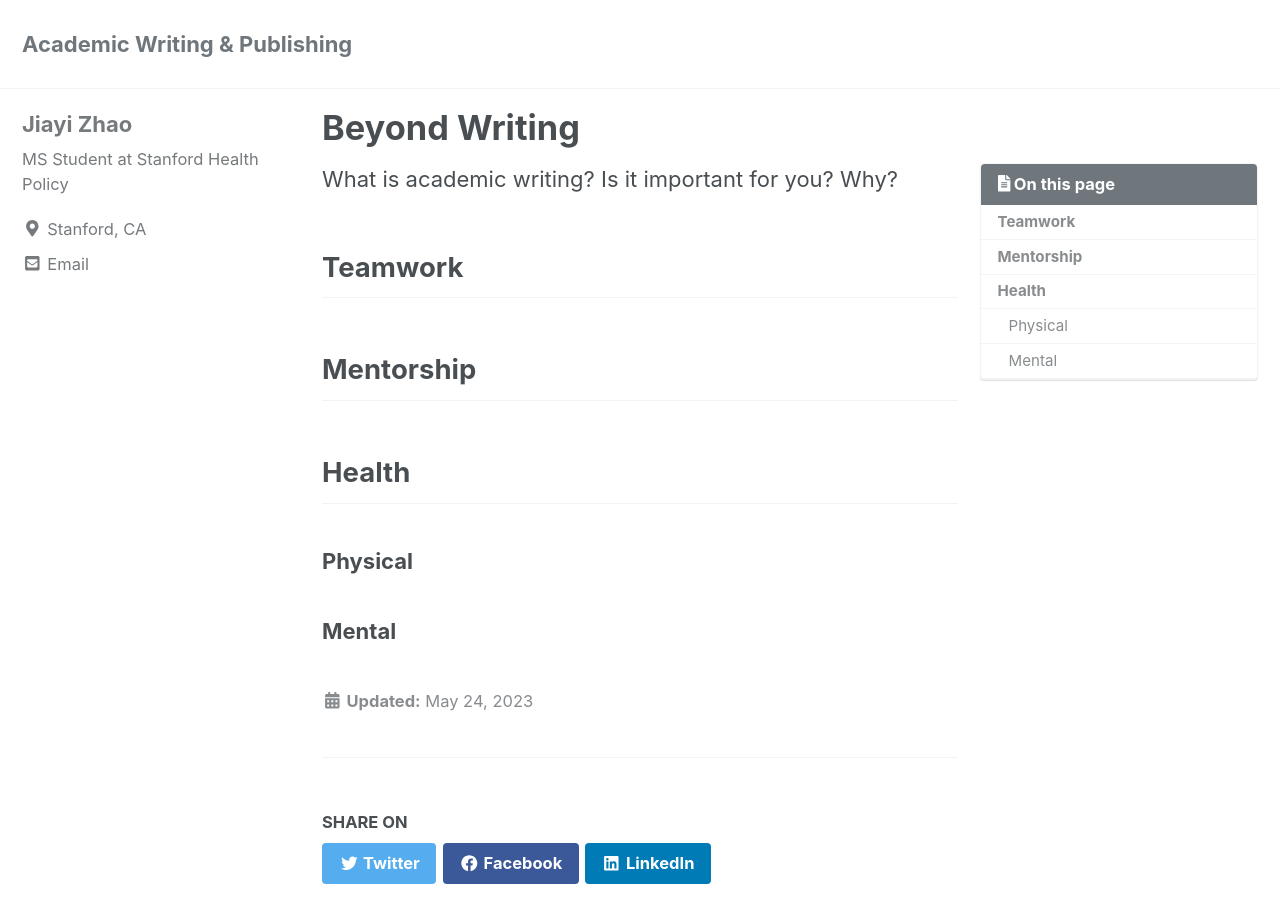
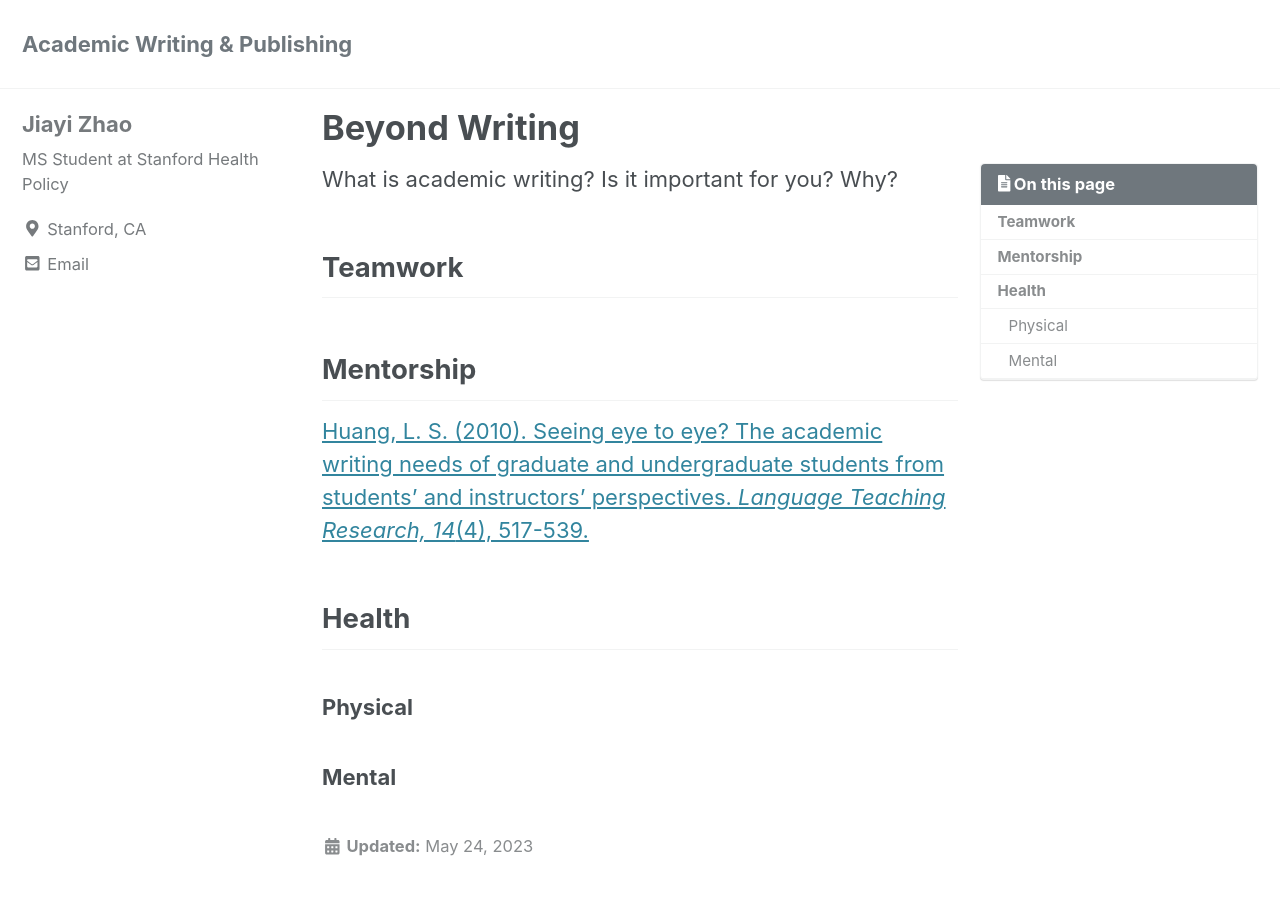
Before and after one commit to maryzhao0111/255_project, a Jekyll site: the page built from _posts/2023-05-24-a-beyond.md, in a window 1280 px wide and 900 px high. Built offline with Jekyll 4.4.1, drawn with Linux system fonts in a browser that asks for light colours; cached includes are drawn as plain includes; nearby versions of some CDN libraries; a script that is not in the unit is left out.

Commit message:
Update 2023-05-24-a-beyond.md

```diff
--- a/_posts/2023-05-24-a-beyond.md
+++ b/_posts/2023-05-24-a-beyond.md
@@ -14,6 +14,8 @@ What is academic writing? Is it important for you? Why?
 
 ## Mentorship
 
+<a href="https://journals.sagepub.com/doi/pdf/10.1177/1362168810375372">Huang, L. S. (2010). Seeing eye to eye? The academic writing needs of graduate and undergraduate students from students’ and instructors’ perspectives. *Language Teaching Research, 14*(4), 517-539.</a>
+
 ## Health
 
 ### Physical
```
